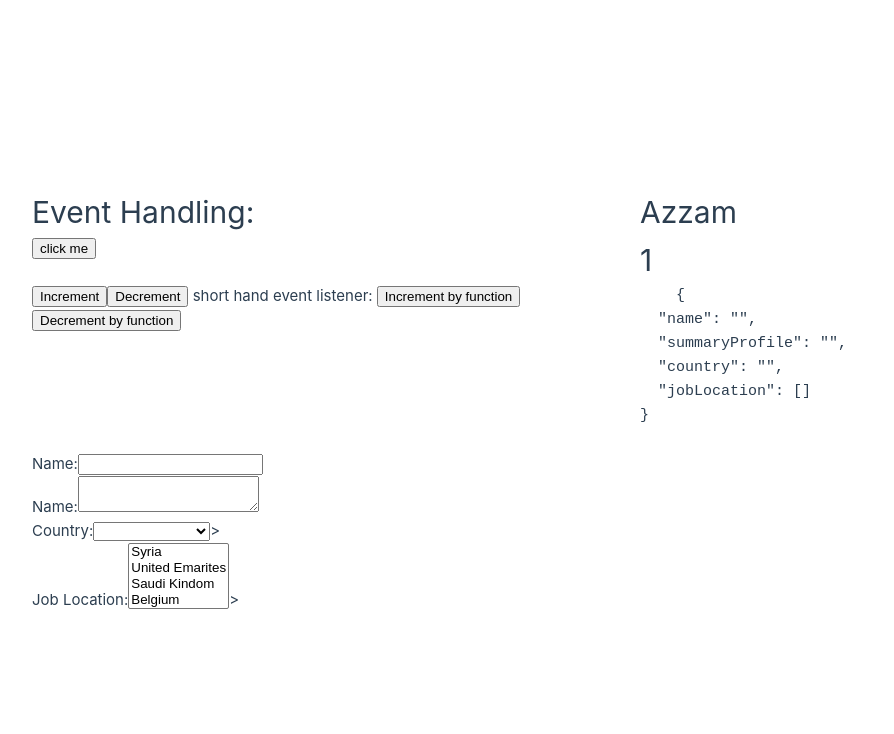
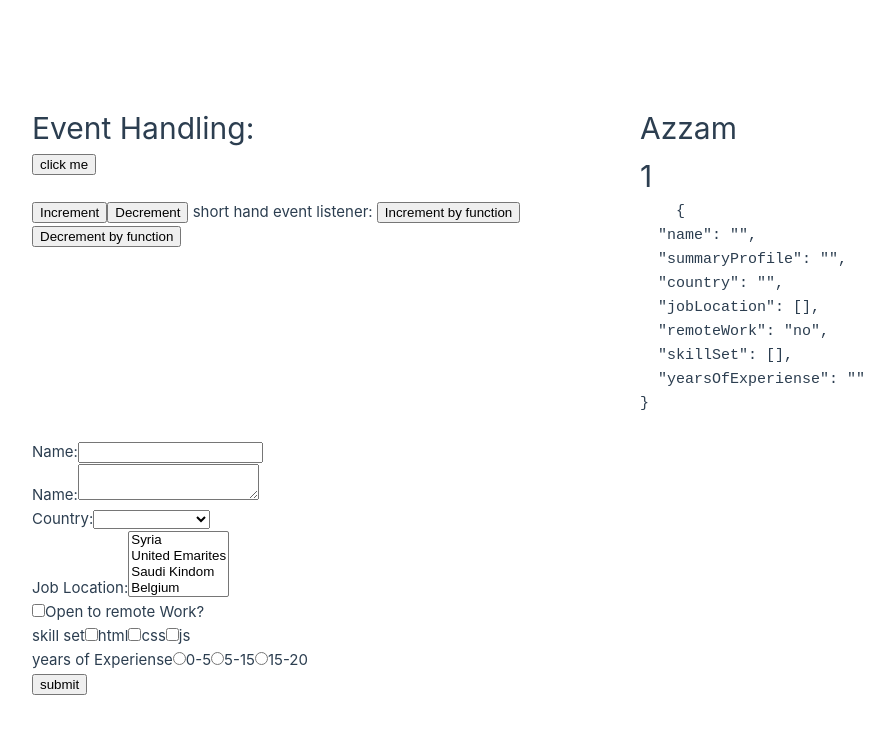
Before and after one commit to Azz3m90/VueJS, a Vue app: page / in a window 1280 px wide. Shown: the top 734 px of the page, without its empty margins (0-894 px from the left). Built offline with nearby package versions, Linux system fonts and the light colour scheme.

Commit message:
Form Handleing

```diff
--- a/src/App.vue
+++ b/src/App.vue
@@ -66,7 +66,7 @@
   <div ><pre>
     {{ JSON.stringify(formValues, null,2) }}
   </pre></div>
-<form action="" method="post">
+<form action="" method="post" @submit="submitForm">
   <div>
     <label for="name">Name:</label>
     <input type="text" id="name" v-model="formValues.name "/>
@@ -82,7 +82,7 @@
       <option value="UAE">United Emarites</option>
       <option value="KSA">Saudi Kindom</option>
       <option value="BLE">Belgium</option>
-    </select>>
+    </select>
   </div>
   <div>
     <label for="job-location">Job Location:</label>
@@ -91,7 +91,36 @@
       <option value="UAE">United Emarites</option>
       <option value="KSA">Saudi Kindom</option>
       <option value="BLE">Belgium</option>
-    </select>>
+    </select>
+  </div>
+  <div>
+    <input type="checkbox"  id="remoteWork" v-model='formValues.remoteWork 'true-value="yes" false-value="no"/>
+   <label for="remoteWork">Open to remote Work?</label>
+  </div>
+    <div>
+      <label for="skillSet">skill set</label>
+    <input type="checkbox"  id="html" value="html" v-model='formValues.skillSet '/>
+    <label for="html" >html</label>
+       <input type="checkbox"  id="css" value="css"  v-model='formValues.skillSet '/>
+    <label for="css" >css</label>
+        <input type="checkbox"  id="js" value="js"  v-model='formValues.skillSet '/>
+    <label  for="js" >js</label>
+
+  </div>
+  <div>
+    <label for="yearsOfExperiense">years of Experiense</label>
+        <input type="radio"
+        id="0-5"
+        value="0-5"
+         v-model='formValues.yearsOfExperiense '/>
+        <label for="0-5">0-5</label>
+        <input type="radio"  id="5-15" value="5-15" v-model='formValues.yearsOfExperiense '/>
+        <label for="5-15">5-15</label>
+        <input type="radio"  id="15-20" value="15-20" v-model='formValues.yearsOfExperiense '/>
+        <label for="15-20">15-20</label>
+  </div>
+  <div>
+    <button>submit</button>
   </div>
 </form>
 </template>
@@ -173,6 +202,10 @@ export default {
       summaryProfile:'',
       country:'',
       jobLocation:[],
+      //remoteWork:false,
+      remoteWork:'no',
+      skillSet:[],
+      yearsOfExperiense:'',
      },
     };
   }, methods: {
@@ -188,6 +221,11 @@ export default {
      decrement(){
       this.counter -= 1
      },
+     submitForm(event){
+      event.preventDefault();
+      console.log(this.formValues)
+
+     },
      },
 
 }
```
